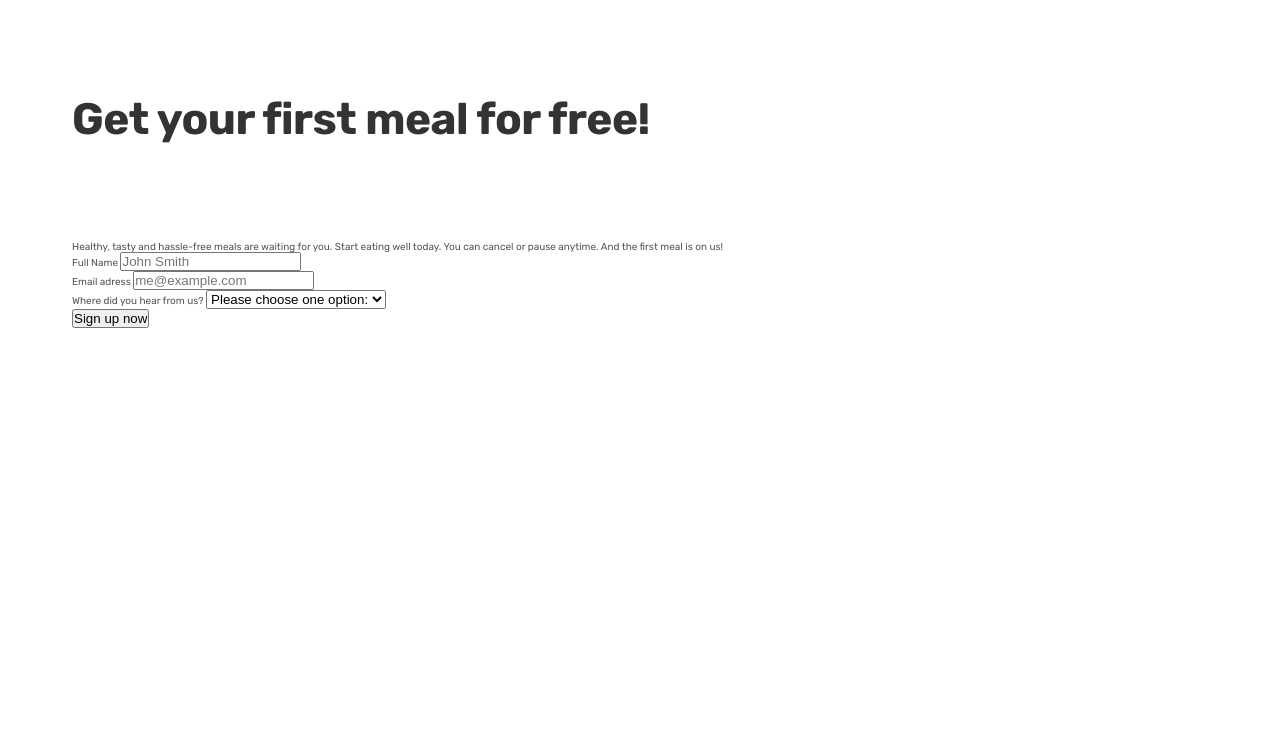
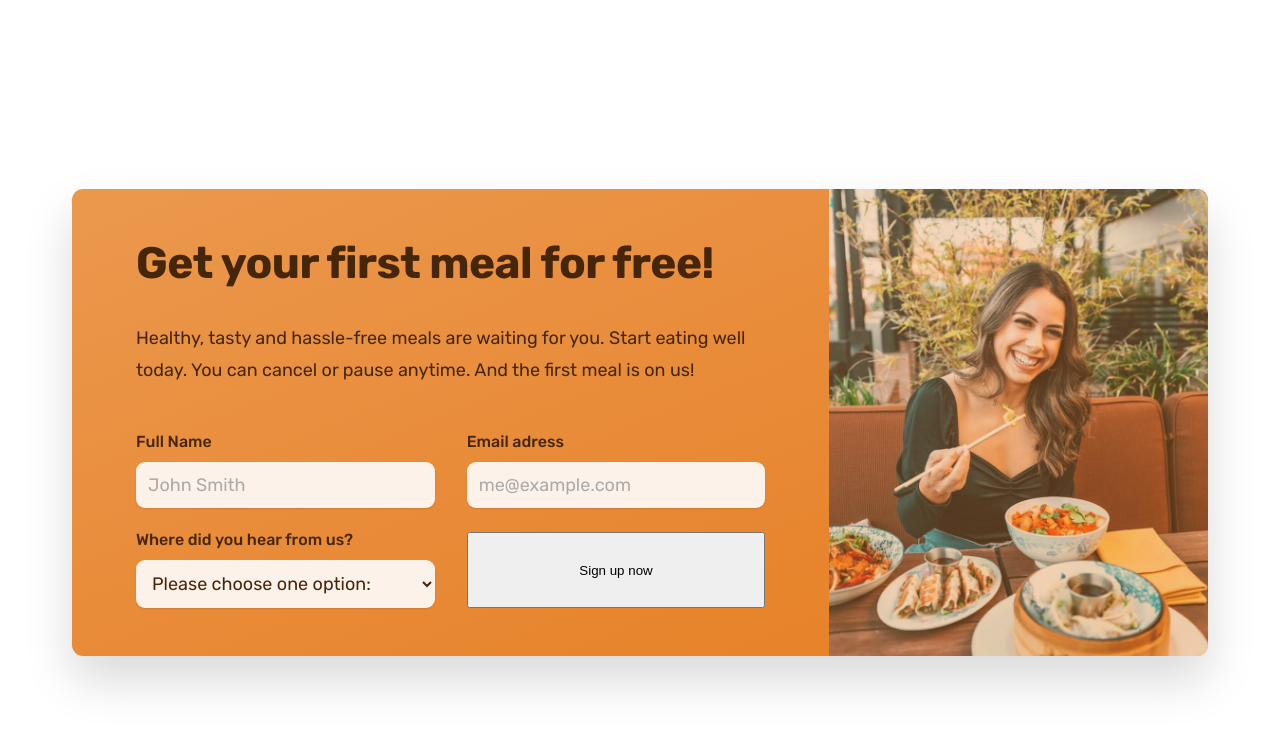
Before and after one commit to marcosvinalves/omnifood, a plain HTML site: page index.html in a window 1280 px wide. Shown: the part 5859-6588 px from the top of the page. Before the commit the page ends 6187 px from the top, so only its background shows below. Drawn offline with nearby package versions, Linux system fonts and the light colour scheme.

Commit message:
style new cta section

```diff
--- a/styles.css
+++ b/styles.css
@@ -458,3 +458,83 @@
   font-size: 1.8rem;
   line-height: 1.8;
 }
+
+/* ***************** */
+/* CTA SECTION */
+/* ***************** */
+
+.section-cta {
+  padding: 9.6rem 0;
+}
+
+.cta {
+  display: grid;
+  grid-template-columns: 2fr 1fr;
+  background-image: linear-gradient(to right bottom, #eb984e, #e67e22);
+  box-shadow: 0 2.4rem 4.8rem rgba(0, 0, 0, 0.15);
+  border-radius: 11px;
+  overflow: hidden;
+}
+
+.cta-text-box {
+  padding: 4.8rem 6.4rem;
+  color: #45260a;
+}
+
+.cta .heading-secondary {
+  color: #45260a;
+  margin-bottom: 3.2rem;
+}
+
+.cta-text {
+  font-size: 1.8rem;
+  line-height: 1.8;
+  margin-bottom: 4.8rem;
+}
+
+.cta-img-box {
+  background-image: linear-gradient(
+      to right bottom,
+      rgba(235, 151, 78, 0.35),
+      rgba(230, 125, 34, 0.35)
+    ),
+    url(img/eating.jpg);
+  background-size: cover;
+  background-position: center;
+}
+
+.cta-form {
+  display: grid;
+  grid-template-columns: 1fr 1fr;
+  column-gap: 3.2rem;
+  row-gap: 2.4rem;
+}
+
+.cta-form label {
+  display: block;
+  font-size: 1.6rem;
+  font-weight: 500;
+  margin-bottom: 1.2rem;
+}
+
+.cta-form input,
+.cta-form select {
+  width: 100%;
+  padding: 1.2rem;
+  font-size: 1.8rem;
+  font-family: inherit;
+  color: inherit;
+  border: none;
+  background-color: #fdf2e9;
+  border-radius: 9px;
+  box-shadow: 0 1px 2px rgba(0, 0, 0, 0.1);
+}
+
+.cta-form input::placeholder {
+  color: #aaa;
+}
+
+.cta *:focus {
+  outline: none;
+  box-shadow: 0 0 0 0.8rem rgba(253, 242, 233, 0.5);
+}
```
